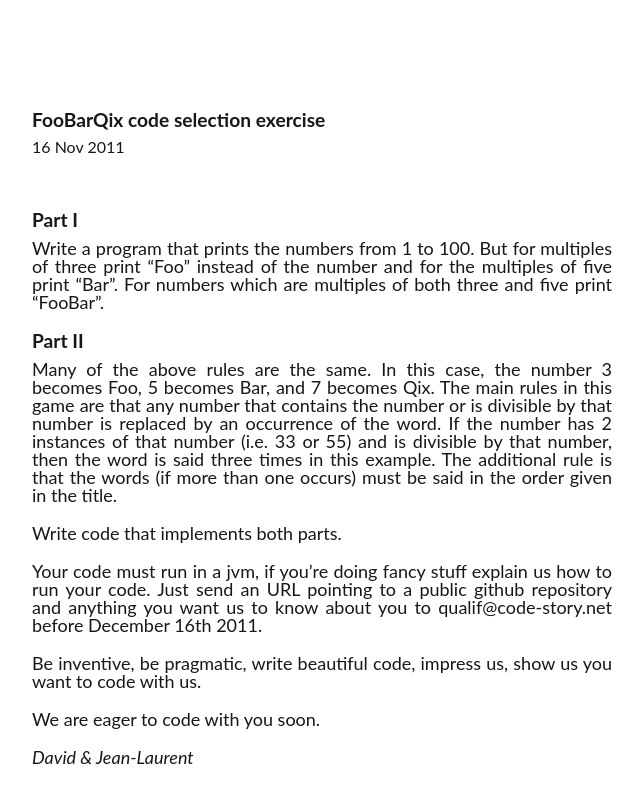
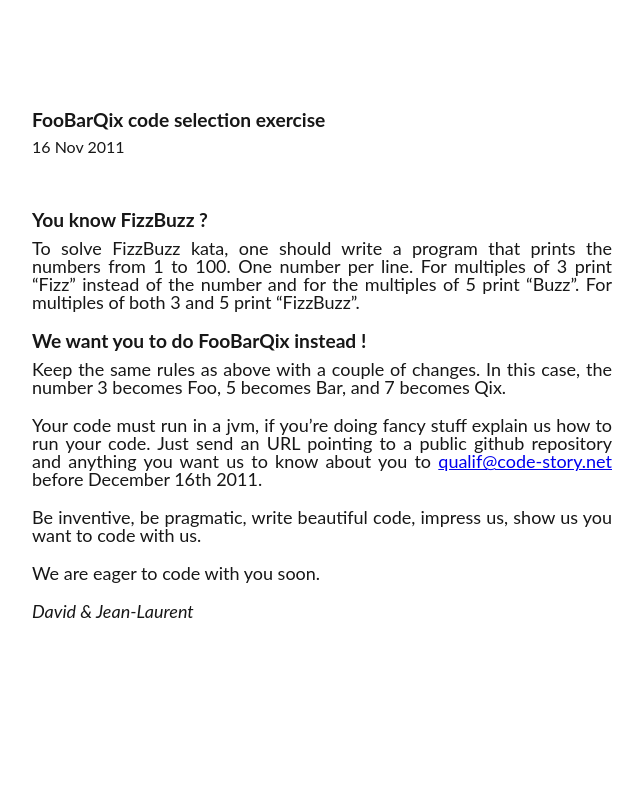
Before and after one commit to CodeStory/code-story-blog, a Jekyll site: the page built from _posts/2011-11-16-foobarqix.markdown, in a window 1280 px wide. Shown: the top 803 px of the page, without its empty margins (318-961 px from the left). Built offline with Jekyll 4.4.1, drawn with Linux system fonts in a browser that asks for light colours.

Commit message:
Clarification

```diff
--- a/_posts/2011-11-16-foobarqix.markdown
+++ b/_posts/2011-11-16-foobarqix.markdown
@@ -3,19 +3,17 @@
 title: FooBarQix code selection exercise
 ---
 
-Part I
-======
+You know FizzBuzz ?
+===================
 
-Write a program that prints the numbers from 1 to 100. But for multiples of three print "Foo" instead of the number and for the multiples of five print "Bar". For numbers which are multiples of both three and five print "FooBar".
+To solve FizzBuzz kata, one should write a program that prints the numbers from 1 to 100. One number per line. For multiples of 3 print "Fizz" instead of the number and for the multiples of 5 print "Buzz". For multiples of both 3 and 5 print "FizzBuzz".
 
-Part II
-=======
+We want you to do FooBarQix instead !
+=====================================
 
-Many of the above rules are the same. In this case, the number 3 becomes Foo, 5 becomes Bar, and 7 becomes Qix. The main rules in this game are that any number that contains the number or is divisible by that number is replaced by an occurrence of the word. If the number has 2 instances of that number (i.e. 33 or 55) and is divisible by that number, then the word is said three times in this example. The additional rule is that the words (if more than one occurs) must be said in the order given in the title.
+Keep the same rules as above with a couple of changes. In this case, the number 3 becomes Foo, 5 becomes Bar, and 7 becomes Qix.
 
-Write code that implements both parts.
-
-Your code must run in a jvm, if you're doing fancy stuff explain us how to run your code. Just send an URL pointing to a public github repository and anything you want us to know about you to qualif@code-story.net before December 16th 2011.
+Your code must run in a jvm, if you're doing fancy stuff explain us how to run your code. Just send an URL pointing to a public github repository and anything you want us to know about you to [qualif@code-story.net](mailto:qualif@code-story.net) before December 16th 2011.
 
 Be inventive, be pragmatic, write beautiful code, impress us, show us you want to code with us.
 
```
Also changed, not shown: 4 other files.
